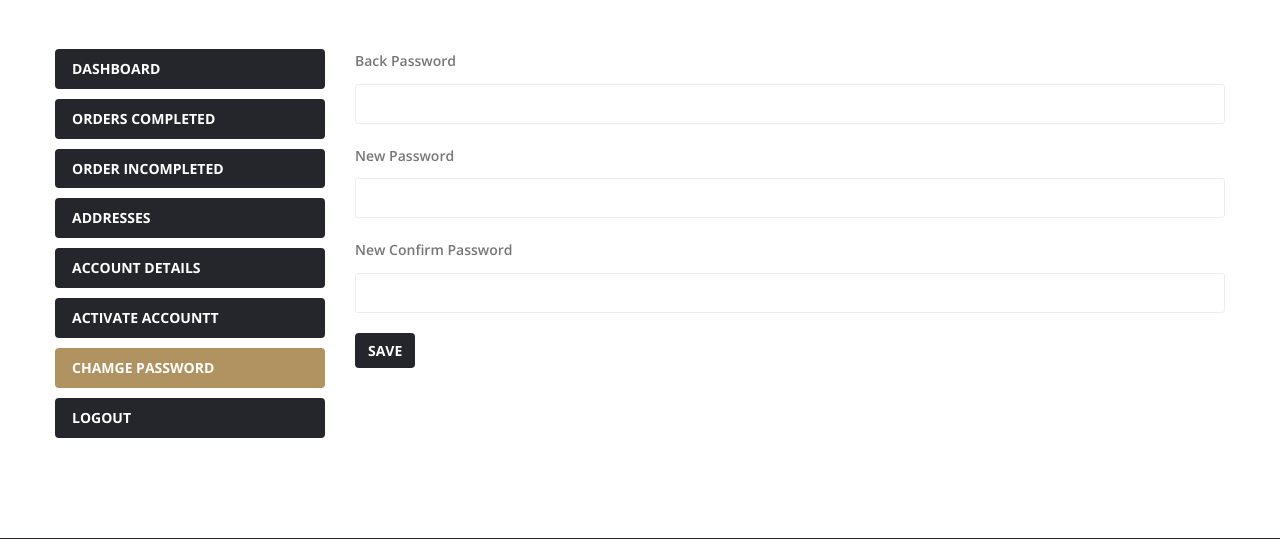
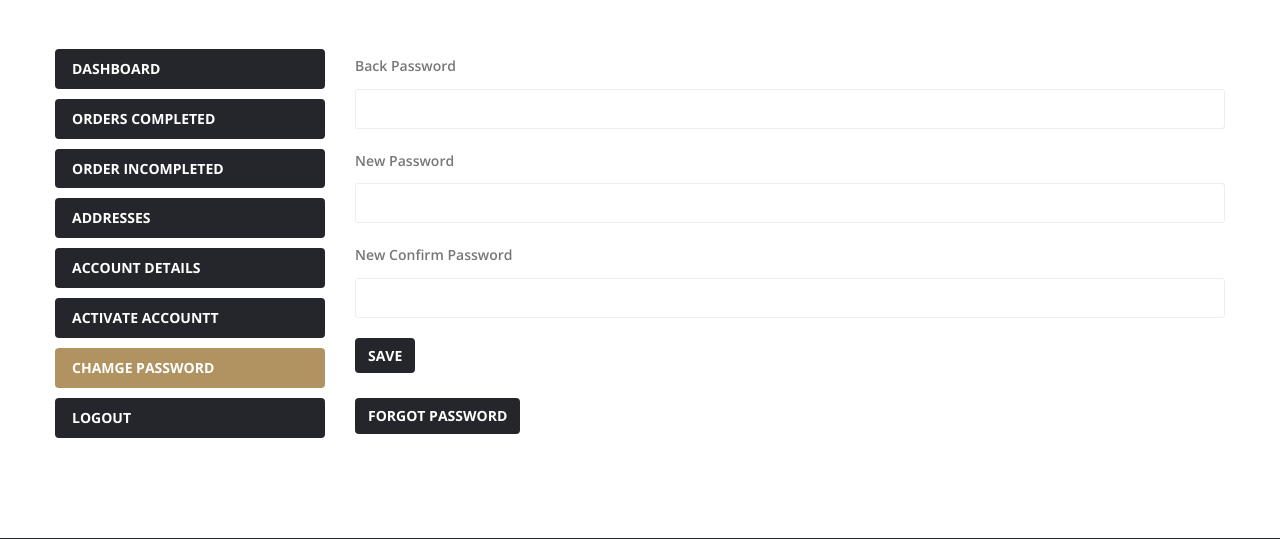
Before and after one commit to FATEMEHAG79/Django-Shop-Project, a Django app: template templates/auth/profile.html in a window 1280 px wide, after a click on "CHAMGE PASSWORD". Shown: the part 160-699 px from the top of the page. Run offline with Django 3.2, Linux system fonts and the light colour scheme; the template is opened without the code that fills it, so the values that code supplies are empty; some libraries are stand-ins or nearby versions; some web fonts are replaced.

Commit message:
✨Develop 04 | Set up ajax for display error httpresponse in profile.

```diff
--- a/templates/auth/profile.html
+++ b/templates/auth/profile.html
@@ -161,25 +161,32 @@
 
                         </div>
                          <div class="tab-pane" id="chamgepassword">
-                              <div id="message"></div>
-                            <form action="{% url "changepassword" %}" method="post"  id="changePasswordForm">
+                            <form   id="changePasswordForm">
                             {% csrf_token %}
+                                <h3  style="color: red"></h3>
                              <div class="default-form-box mb-20">
                                  <label>Back Password</label>
-                                 <input type="password" name="backpassword" required>
+                                 <input type="password"  id="backpassword" name="backpassword" required>
                              </div>
                             <div class="default-form-box mb-20">
                                  <label>New Password</label>
-                                 <input type="password" name="newpassword" required>
+                                 <input type="password" id="newpassword" name="newpassword" required>
                             </div>
                                  <div class="default-form-box mb-20">
                                  <label>New Confirm Password</label>
-                                 <input type="password" name="newconfirmpassword" required>
+                                 <input type="password" id="newconfirmpassword" name="newconfirmpassword" required>
                             </div>
                             <button class="btn btn-md btn-black-default-hover"
                                                     type="submit"> Save </button>
                             </form>
-
+                             <br>
+                             <form action="{% url "forgotpassword" %}" method="post">
+                                 {% csrf_token %}
+                                 <a href="{% url "forgotpassword" %}">
+                                  <button class="btn btn-md btn-black-default-hover"
+                                                    type="submit"> forgot password </button>
+                             </a>
+                             </form>
                         </div>
                     </div>
                 </div>
@@ -188,29 +195,22 @@
     </div> <!-- ...:::: End Account Dashboard Section:::... -->
 {% endblock %}
 {% block extra_scripts %}
-  <script>
-        $(document).ready(function() {
-            $('#changePasswordForm').on('submit', function(event) {
-                event.preventDefault();
-
+  <script type="text/javascript">
+        $(document).on("submit" , "#changePasswordForm" , function(e){
+            e.preventDefault();
             $.ajax({
-                    type: 'POST',
-                    url: '{% url "changepassword" %}',
-                    data: {
-                        'backpassword': $('input[name="backpassword"]').val(),
-                        'newpassword': $('input[name="newpassword"]').val(),
-                        'newconfirmpassword': $('input[name="newconfirmpassword"]').val(),
-                        'csrfmiddlewaretoken': $('input[name="csrfmiddlewaretoken"]').val()
+                type: "POST",
+                url: "{% url "changepassword" %}",
+                data:{
+                    backpassword : $("#backpassword").val(),
+                    newpassword :$("#newpassword").val(),
+                    newconfirmpassword : $("#newconfirmpassword").val(),
+                    csrfmiddlewaretoken: $("input[name=csrfmiddlewaretoken]").val(),
                 },
-                    success: function(response) {
-                        if (response.success) {
-                            $('#message').html('<p style="color: green;">' + response.message + '</p>');
-                        } else {
-                            $('#message').html('<p style="color: red;">' + response.message + '</p>');
+                success: function(data){
+                    $("h3").html(data);
                 }
-                    }
-                });
-            });
-        });
+            })
+        })
     </script>
 {% endblock extra_scripts %}
```
Lines whose indentation alone changed are shown as unchanged.
